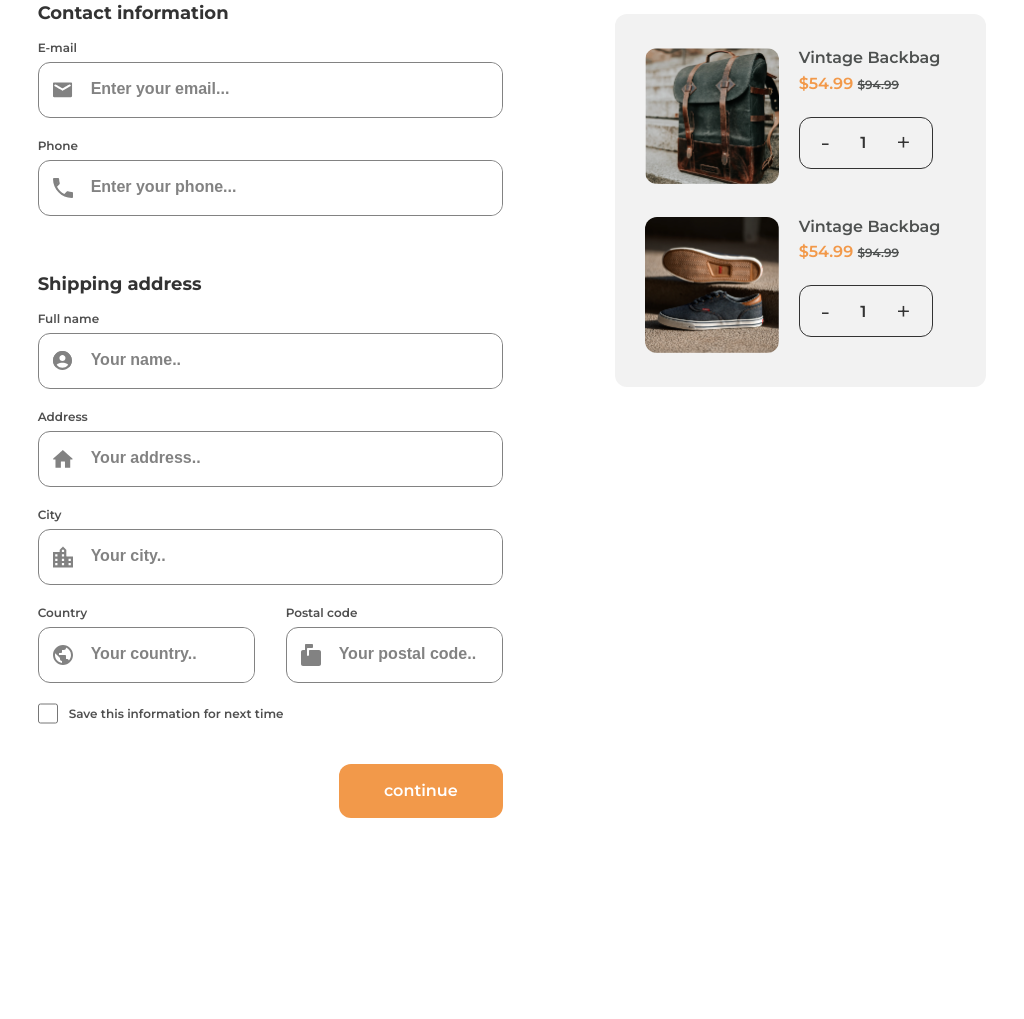
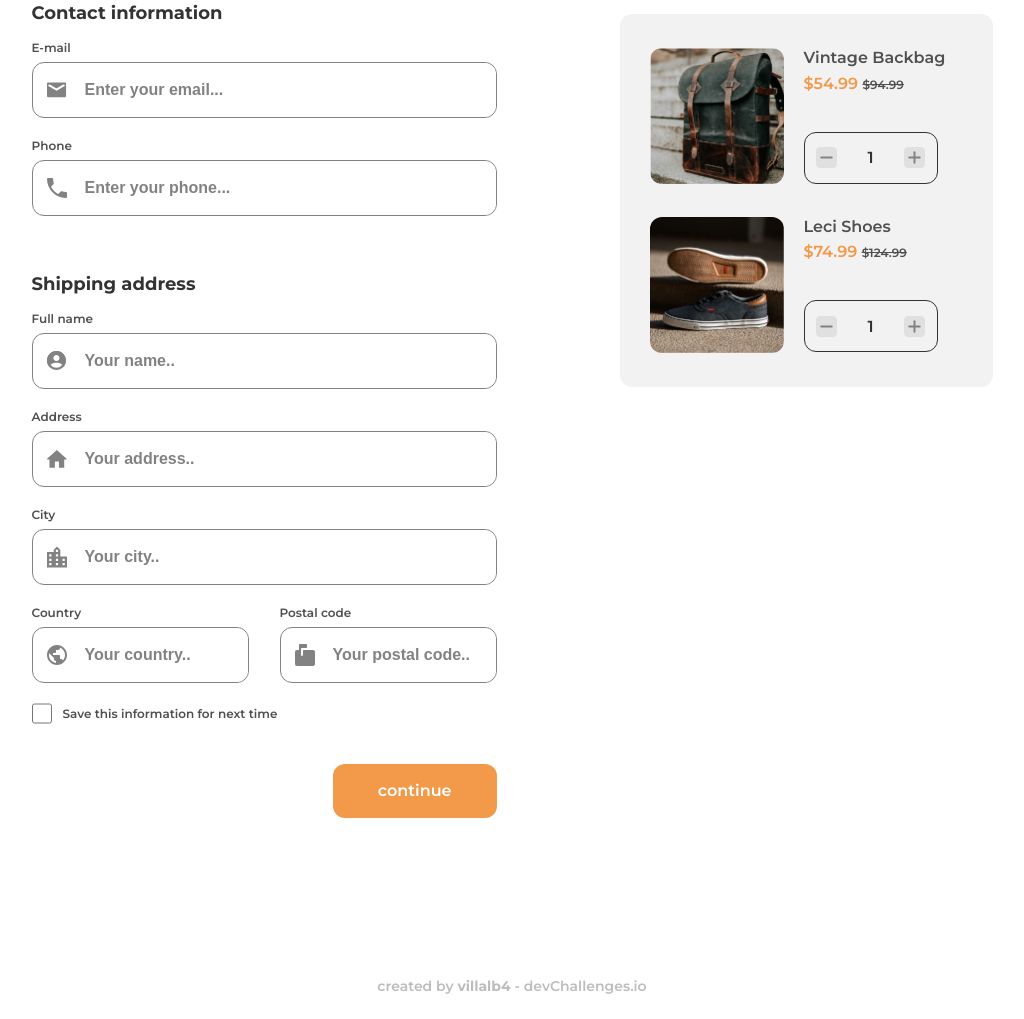
Before and after one commit to villalb4/Checkout-page, a plain HTML site: page index.html in a window 1280 px wide. Shown: the part 156-1175 px from the top of the page, without its empty margins (128-1152 px from the left). Before the commit the page ends 1133 px from the top, so only its background shows below. Drawn offline with Linux system fonts and the light colour scheme.

Commit message:
Desktop finish

```diff
--- a/css/styles.css
+++ b/css/styles.css
@@ -7,27 +7,26 @@
 }
 
 body {
-  display: flex;
-  justify-content: center;
-  align-items: center;
   font-family: 'Montserrat';
   font-weight: 600;
+  padding: 0 50px;
 }
 
-.container {
-  margin: 64px 0 159px 0;
-}
 
 main {
   display: flex;
-  gap: 112px;
+  justify-content: space-between;
+  gap: 25px;
+  max-width: 961px;
+  width: 100%;
+  margin: 64px auto 159px auto;
 }
 
 .left {
   max-width: 465px;
   width: 100%;
 }
-h1 {
+h1 , .false-h1 {
   font-size: 36px;
   line-height: 43.88px;
   color: #4e5150;
@@ -65,6 +64,9 @@ h2 {
   border: none;
   width: 100%;
   border-radius: 0 12px 12px 0;
+  font-size: 16px;
+  font-weight: 600;
+  color: #333;
 }
 .inputs::placeholder {
   font-size: 16px;
@@ -119,6 +121,12 @@ h2 {
 
 
 /* RIGHT */
+.right {
+  margin-top: 106px;
+}
+.false-h1 {
+  display: none;
+}
 .card {
   display: flex;
   flex-direction: column;
@@ -126,7 +134,7 @@ h2 {
   background-color: #f2f2f2;
   padding: 34px 46px 34px 30px;
   border-radius: 12px;
-  margin-top: 106px;
+  width: 373px;
 }
 .div-items {
   display: flex;
@@ -145,6 +153,7 @@ h2 {
   font-size: 16px;
   color: #f2994a;
   margin: 6px 0 24px;
+  margin-bottom: 39px;
 }
 .rebajado {
   font-size: 12px;
@@ -161,13 +170,45 @@ h2 {
   border: 1px solid #333;
   border-radius: 12px;
 }
-.cantidad , .signos {
+.cantidad {
   font-size: 16px;
   line-height: 19.5px;
   color: #333;
 }
-.signos {
-  font-size: 25px;
-  font-weight: 400;
+.controls {
+  width: 21px;
   cursor: pointer;
 }
+
+.created {
+  text-align: center;
+  margin-bottom: 24px;
+  font-size: 14px;
+  color: #bdbdbd;
+}
+.iam {
+  font-weight: 700;
+  text-decoration: none;
+  color: #bdbdbd;
+}
+
+@media screen and (max-width: 949px) {
+  main {
+    flex-direction: column-reverse;
+    gap: 39px;
+    max-width: 465px;
+    margin: 32px auto 95px auto;
+  }
+  h1 {
+    display: none;
+  }
+  .right {
+    margin: 0;
+  }
+  .false-h1 {
+    display: inline;
+  }
+  .card {
+    margin-top: 21px;
+  }
+}
--- a/index.html
+++ b/index.html
@@ -9,7 +9,7 @@
   <meta name="viewport" content="width=device-width, initial-scale=1.0">
 </head>
 <body>
-  <section class="container">
+
   <main>
     <section class="left">
         <h1>Checkout</h1>
@@ -82,8 +82,8 @@
 
     </section>
 
-
     <section class="right">
+        <h2 class="false-h1">Checkout</h2>
         <section class="card">
           <!-- item 1 -->
           <div class="div-items">
@@ -94,9 +94,9 @@
                 <p class="price">$54.99 <del class="rebajado">$94.99</del></p>
               </div>
               <div class="cantidad-items">
-                <span class="signos">-</span>
+                <img class="controls" src="./images/rest.svg" alt="">
                 <span class="cantidad">1</span>
-                <span class="signos">+</span>
+                <img class="controls" src="./images/plus.svg" alt="">
               </div>
             </div>
           </div>
@@ -106,13 +106,13 @@
             <img class="item-photo" src="./images/photo2.png" alt="">
             <div class="descrip">
               <div class="item">
-                <span class="name-item">Vintage Backbag</span>
-                <p class="price">$54.99 <del class="rebajado">$94.99</del></p>
+                <span class="name-item">Leci Shoes</span>
+                <p class="price">$74.99 <del class="rebajado">$124.99</del></p>
               </div>
               <div class="cantidad-items">
-                <span class="signos">-</span>
+                <img class="controls" src="./images/rest.svg" alt="">
                 <span class="cantidad">1</span>
-                <span class="signos">+</span>
+                <img class="controls" src="./images/plus.svg" alt="">
               </div>
             </div>
           </div>
@@ -120,6 +120,6 @@
         </section>
     </section>
   </main>
-  </section>
+  <p class="created">created by <a class="iam" href="https://github.com/villalb4" target="_blank">villalb4</a> - devChallenges.io</p>
 </body>
 </html>
```
Also changed, not shown: images/plus.svg (added), images/rest.svg (added). Lines whose indentation alone changed are shown as unchanged.
